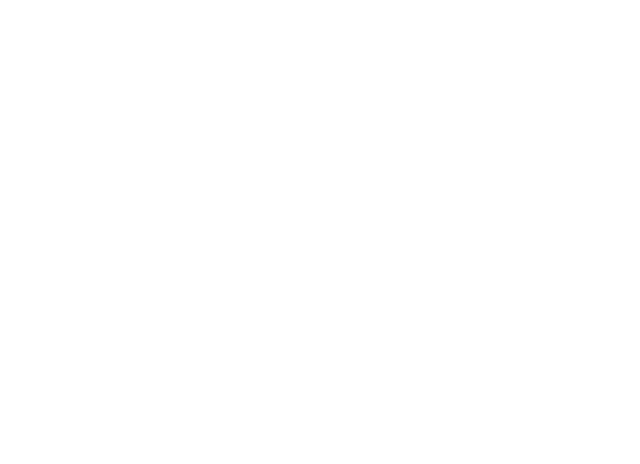
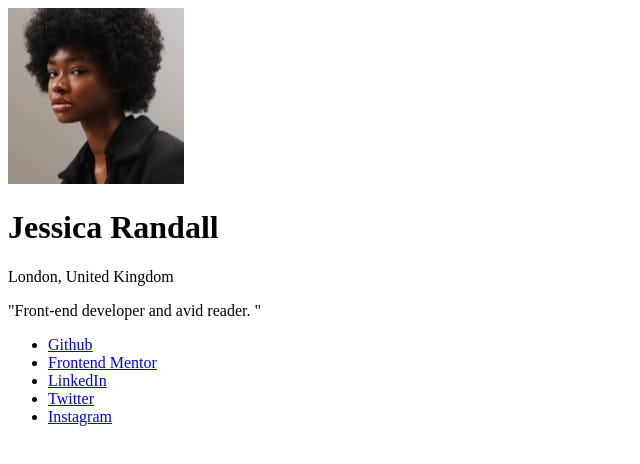
Before and after one commit to jaahovah/social-links-profile, a plain HTML site: page index.html in a window 1280 px wide. Shown: the whole page, without its empty margins (0-640 px from the left). Drawn offline with Linux system fonts and the light colour scheme.

Commit message:
Completed the html structure and begin the css

```diff
--- a/index.html
+++ b/index.html
@@ -14,6 +14,23 @@
 
 </head>
 <body>
+  <div class="profile-card">
+    <img src="./assets/images/avatar-jessica.jpeg" alt="jessica randall picture" class="profile-image">
+    <div class="profile-info">
+      <h1 class="profile-name">Jessica Randall</h1>
+      <p class="profile-location">London, United Kingdom</p>
+      <p class="profile-bio">"Front-end developer and avid reader. "</p>
+    </div>
+    <div class="profile-links">
+      <ul>
+        <li><a href="https://www.github.com">Github</a></li>
+        <li><a href="https://www.frontendmentor.com">Frontend Mentor</a></li>
+        <li><a href="https://www.linkedin.com">LinkedIn</a></li>
+        <li><a href="https://www.twitter.com">Twitter</a></li>
+        <li><a href="https://www.instagram.com">Instagram</a></li>
+      </ul>
+    </div>
+  </div>
 
 </body>
 </html>
```
